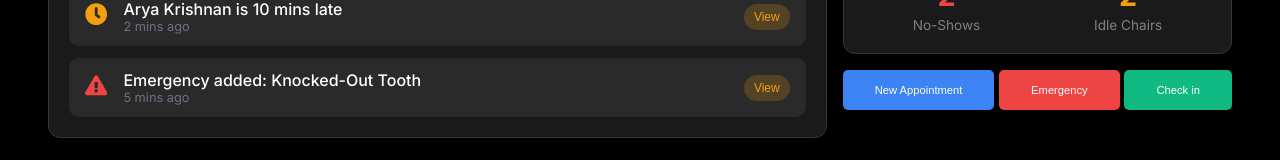
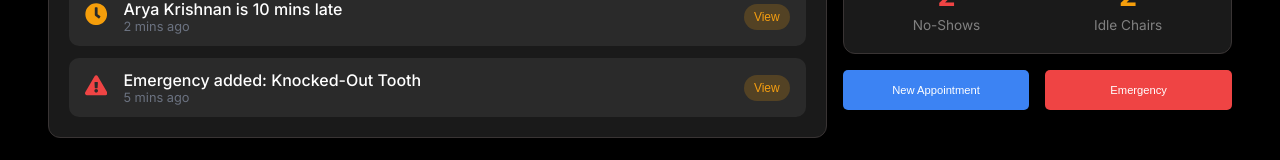
Before and after one commit to typshi-aswin/aetherduo, a React (Vite) app: page / in a window 1280 px wide. Shown: the part 445-605 px from the top of the page. Built offline with nearby package versions, Linux system fonts and the light colour scheme; no server answers; the database is empty.

Commit message:
minor ui fixes

```diff
--- a/src/pages/FrontDesk/ui/Buttons/Buttons.jsx
+++ b/src/pages/FrontDesk/ui/Buttons/Buttons.jsx
@@ -6,7 +6,6 @@ function Buttons() {
         <div className ={styles.buttonContainer}>
             <button onClick={() => {navigate(`/schedules`)}}> New Appointment </button>
             <button> Emergency </button>
-            <button> Check in</button>
          </div>
     )
 }
--- a/src/pages/FrontDesk/ui/Buttons/Buttons.module.css
+++ b/src/pages/FrontDesk/ui/Buttons/Buttons.module.css
@@ -1,7 +1,7 @@
 .buttonContainer {
     display: flex;
     flex-direction: row;
-   justify-content: space-between;
+    gap: 1rem;
 }
 
 .buttonContainer button {
@@ -9,10 +9,10 @@
     border-radius: 5px;
     color: var(--primary-text-color);
     height: 2.5rem;
-    min-width: 6rem;
+    width: 100%;
     padding:0rem 2rem;
     cursor: pointer;
-    font-size: 0.7rem;;
+    font-size: 0.7rem;
 }
 
 .buttonContainer button:nth-child(1) {
@@ -22,7 +22,3 @@
 .buttonContainer button:nth-child(2) {
     background-color:#ef4444 ;
 }
-
-.buttonContainer button:nth-child(3) {
-    background-color:#10b981 ;
-}
--- a/src/pages/FrontDesk/ui/TodayAppointments/TodayAppointments.module.css
+++ b/src/pages/FrontDesk/ui/TodayAppointments/TodayAppointments.module.css
@@ -1,7 +1,6 @@
 .container {
     display:flex;
     flex-direction: column;
-    width: 50rem;
     height: 20rem;
     background-color: var(--primary-container-color);
     border: 1px rgb(57, 52, 52) solid;
@@ -82,7 +81,7 @@
     font-weight: 600;
 }
 
-.nameContainer p, .timeContainer p {
+.timeContainer p {
     font-size: 0.8rem;
     margin-top: -10px;
     color: var(--secondary-text-color);
```
